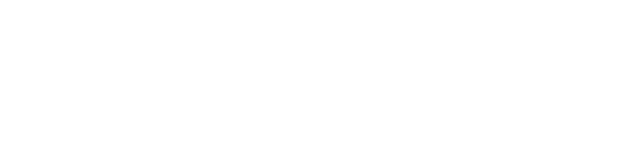
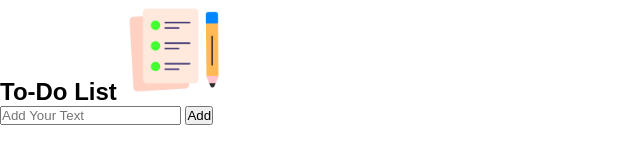
Before and after one commit to RohitMukkala/To-Do-List, a plain HTML site: page index.html in a window 1280 px wide. Shown: the whole page, without its empty margins (0-640 px from the left). Drawn offline with Linux system fonts and the light colour scheme.

Commit message:
Final html of the project

```diff
--- a/index.html
+++ b/index.html
@@ -6,5 +6,21 @@
     <title>To-Do-List</title>
     <link rel="stylesheet" href="styles.css" />
   </head>
-  <body></body>
+  <body>
+    <div class="container">
+      <div class="todo-list">
+        <h2>To-Do List <img src="icon.png" /></h2>
+        <div class="row">
+          <input type="text" id="input-box" placeholder="Add Your Text" />
+          <button onclick="addTask()">Add</button>
+        </div>
+        <ul id="list-container">
+          <!-- <li class="checked">Task 1</li>
+          <li>Task 2</li>
+          <li>Task 3</li> -->
+        </ul>
+      </div>
+    </div>
+    <script src="script.js"></script>
+  </body>
 </html>
```
